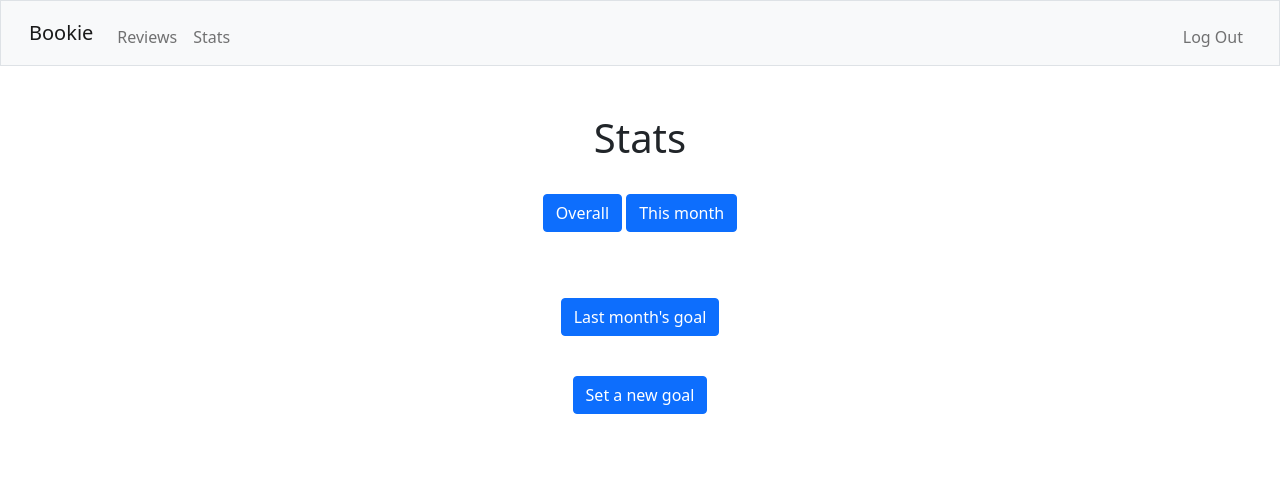
After one commit to sergiulache/cs50project, a Flask app: page /stats in a window 1280 px wide. The commit adds this page. Shown: the top 501 px of the page. Run offline with Flask 2, Linux system fonts and the light colour scheme; a user stored in the database is signed in; some libraries are stand-ins or nearby versions.

Commit message:
stats added, date format modified, todo homepage

```diff
--- a/app.py
+++ b/app.py
@@ -1,12 +1,11 @@
 import os
 
-import jsonify
 from cs50 import SQL
 from flask import Flask, flash, redirect, render_template, request, session
 from flask_session import Session
 from tempfile import mkdtemp
 from werkzeug.security import check_password_hash, generate_password_hash
-from datetime import datetime
+from datetime import datetime, timedelta
 
 from helpers import login_required
 
@@ -44,7 +43,8 @@ def index():
     else:
         # Get user's books
         books = db.execute("SELECT * FROM books WHERE user_id = ?", session["user_id"])
-        return render_template("index.html", books=books)
+        message = "Welcome to Bookie!"
+        return render_template("index.html", books=books, message=message)
 
 
 
@@ -141,9 +141,11 @@ def logout():
 @app.route("/addbook", methods=["GET", "POST"])
 @login_required
 def addbook():
-    """Add book to database"""
+    # get current date and time, no seconds
     now = datetime.now()
-    dt_string = now.strftime("%d/%m/%Y %H:%M:%S")
+    dt_string = now.strftime("%Y-%m-%d %H:%M")
+
+    books = db.execute("SELECT * FROM books WHERE user_id = ?", session["user_id"])
 
     # User reached route via POST (as by submitting a form via POST)
     if request.method == "POST":
@@ -151,13 +153,15 @@ def addbook():
         # Ensure title was submitted
         if not request.form.get("title"):
             # render boostrap toast error
-            return render_template("/", message="Please enter a title")
+            return render_template("index.html", message="Please enter a title", books=books)
 
 
         # Ensure author was submitted
-        elif not request.form.get("author"):
-            return render_template("/", message="Please enter an author")
+        if not request.form.get("author"):
+            return render_template("index.html", message="Please enter an author", books=books)
 
+        if not request.form.get("status"):
+            return render_template("index.html", message="Please select a status", books=books)
         # Get book status
 
         status = request.form['status']
@@ -165,21 +169,22 @@ def addbook():
         # Insert book into database
         db.execute("INSERT INTO books (title, author, date, user_id, status) VALUES (?, ?, ?, ?, ?)", request.form.get("title"), request.form.get("author"), dt_string, session["user_id"], status)
 
-        # Redirect user to home page and send status_list to be shown in index.html
-        return render_template("index.html")
+        # Redirect user to home page
+        books = db.execute("SELECT * FROM books WHERE user_id = ?", session["user_id"])
+        return render_template("index.html", books=books, message="Book added!")
 
     # User reached route via GET (as by clicking a link or via redirect)
     else:
-        return render_template("index.html")
+        return render_template("index.html", books=books)
 
-@app.route("/history", methods=["GET", "POST"])
+@app.route("/reviews", methods=["GET", "POST"])
 @login_required
-def history():
+def reviews():
 
     # Select title, author and date from books table and merge with reviews for the book
     books = db.execute("SELECT books.title, books.author, books.date, reviews.review FROM books JOIN reviews ON books.id = reviews.book_id WHERE books.user_id = ?", session["user_id"])
 
-    return render_template("history.html", books=books)
+    return render_template("reviews.html", books=books)
 
 # route to edit the book based on passed book id
 
@@ -192,15 +197,50 @@ def editbook(book_id):
     # get book details from database
     book_data = db.execute("SELECT * FROM books WHERE id = ?", book_id)
     book = book_data[0]
-    # TODO: book_id is passed, need to show the book details in the form
-    #print(book)
 
     # global variable for remembering which book is being edited
     global editingBookID
     editingBookID = book_id
+
+    # get review from database for the book if it exists
+    review_data = db.execute("SELECT * FROM reviews WHERE book_id = ?", book_id)
+    if len(review_data) != 0:
+        old_review = review_data[0]["review"]
+    else:
+        old_review = ""
     # render the editbook.html template with the current book id and book details
 
-    return render_template("editbook.html", book=book, message=message)
+
+    # get book status from database
+    status = book["status"]
+    if status == "Reading":
+        reading = "selected"
+        read = ""
+        to_read = ""
+        abandoned = ""
+    elif status == "Read":
+        reading = ""
+        read = "selected"
+        to_read = ""
+        abandoned = ""
+    elif status == "To Read":
+        reading = ""
+        read = ""
+        to_read = "selected"
+        abandoned = ""
+    elif status == "Abandoned":
+        reading = ""
+        read = ""
+        to_read = ""
+        abandoned = "selected"
+    else:
+        reading = ""
+        read = ""
+        to_read = ""
+        abandoned = ""
+    print(status)
+
+    return render_template("editbook.html", book=book, message=message, old_review=old_review, reading=reading, read=read, to_read=to_read, abandoned=abandoned)
 
 @app.route("/editbooksave", methods=["GET", "POST"])
 @login_required
@@ -217,8 +257,6 @@ def editbooksave():
         # if no author is entered, show error
         if not request.form.get("author"):
             return render_template("editbook.html", message="Please enter an author", book=book)
-        # verify that author is alphabetical, spaces allowed
-
 
         book_id = editingBookID
         title = request.form.get("title")
@@ -228,15 +266,136 @@ def editbooksave():
         #print(author)
         # update the book details in the database
         db.execute("UPDATE books SET title = ?, author = ?, status = ? WHERE id = ?", title, author, status, book_id)
-        # redirect to the home page
-        book_test = db.execute("SELECT * FROM books WHERE id = ?", book_id)
-        print(book_test)
+
         books = db.execute("SELECT * FROM books WHERE user_id = ?", session["user_id"])
-        return render_template("index.html", books=books)
+
+        # get review text from the form if it exists
+        if request.form.get("review"):
+            review = request.form.get("review")
+            # if the review already exists, update it
+            review_data = db.execute("SELECT * FROM reviews WHERE book_id = ?", book_id)
+            if len(review_data) != 0:
+                db.execute("UPDATE reviews SET review = ? WHERE book_id = ?", review, book_id)
+            # if the review does not exist, insert it
+            else:
+                db.execute("INSERT INTO reviews (book_id, review) VALUES (?, ?)", book_id, review)
+        return render_template("index.html", books=books, message="Book updated!")
     else:
         return render_template("index.html")
 
 
-
+@app.route("/deletebook/<int:book_id>", methods=["GET", "POST"])
+@login_required
+def deletebook(book_id):
+    # delete the book from the database
+    db.execute("DELETE FROM books WHERE id = ?", book_id)
+    # redirect to the index page
+    books = db.execute("SELECT * FROM books WHERE user_id = ?", session["user_id"])
+    return render_template("index.html", books=books, message="Book deleted!")
 # sql command to add a new column to books table with status
 # ALTER TABLE books ADD COLUMN status TEXT DEFAULT 'planned';
+
+
+@app.route("/stats", methods=["GET", "POST"])
+@login_required
+def stats():
+    # get the number of books read, reading, planned and abandoned
+    read = db.execute("SELECT COUNT(*) FROM books WHERE user_id = ? AND status = ?", session["user_id"], "Read")
+    reading = db.execute("SELECT COUNT(*) FROM books WHERE user_id = ? AND status = ?", session["user_id"], "Reading")
+    planned = db.execute("SELECT COUNT(*) FROM books WHERE user_id = ? AND status = ?", session["user_id"], "To Read")
+    abandoned = db.execute("SELECT COUNT(*) FROM books WHERE user_id = ? AND status = ?", session["user_id"], "Abandoned")
+    # get the number of books read, reading and planned
+    read = read[0]["COUNT(*)"]
+    reading = reading[0]["COUNT(*)"]
+    planned = planned[0]["COUNT(*)"]
+    abandoned = abandoned[0]["COUNT(*)"]
+
+    # monthly stats
+    # get current month
+    now = datetime.now()
+    # dictionary for saving monthly stats
+    monthly_stats = {}
+    # get number of books read in the last 30 days
+    read_this_month = db.execute("SELECT COUNT(*) FROM books WHERE user_id = ? AND status = ? AND date >= date('now', '-30 days')", session["user_id"], "Read")
+    read_this_month = read_this_month[0]["COUNT(*)"]
+    monthly_stats["read_this_month"] = read_this_month
+    # get number of books reading in the last 30 days
+    reading_this_month = db.execute("SELECT COUNT(*) FROM books WHERE user_id = ? AND status = ? AND date >= date('now', '-30 days')", session["user_id"], "Reading")
+    reading_this_month = reading_this_month[0]["COUNT(*)"]
+    monthly_stats["reading_this_month"] = reading_this_month
+    # get number of books planned in the last 30 days
+    planned_this_month = db.execute("SELECT COUNT(*) FROM books WHERE user_id = ? AND status = ? AND date >= date('now', '-30 days')", session["user_id"], "To Read")
+    planned_this_month = planned_this_month[0]["COUNT(*)"]
+    monthly_stats["planned_this_month"] = planned_this_month
+    # get number of books abandoned in the last 30 days
+    abandoned_this_month = db.execute("SELECT COUNT(*) FROM books WHERE user_id = ? AND status = ? AND date >= date('now', '-30 days')", session["user_id"], "Abandoned")
+    abandoned_this_month = abandoned_this_month[0]["COUNT(*)"]
+    monthly_stats["abandoned_this_month"] = abandoned_this_month
+    # get total number of books in the last 30 days
+    total_this_month = db.execute("SELECT COUNT(*) FROM books WHERE user_id = ? AND date >= date('now', '-30 days')", session["user_id"])
+    total_this_month = total_this_month[0]["COUNT(*)"]
+    monthly_stats["total_this_month"] = total_this_month
+
+
+    print("read: ", read)
+    print("reading: ", reading)
+    print("planned: ", planned)
+    print("abandoned: ", abandoned)
+
+
+
+    # get the number of books read, reading and planned
+    total = read + reading + planned + abandoned
+    # calculate the percentage of books read, reading and planned
+    read_percent = round(read / total * 100)
+    reading_percent = round(reading / total * 100)
+    planned_percent = round(planned / total * 100)
+    abandoned_percent = round(abandoned / total * 100)
+
+
+
+
+    message_goals = "No goal set yet"
+    goal = 0
+    # get the goal
+    goal_data = db.execute("SELECT * FROM goals WHERE user_id = ?", session["user_id"])
+    if len(goal_data) != 0:
+        goal = goal_data[0]["goal"]
+        # calculate the percentage of books read, reading and planned
+        goal_percent = round(int(read_this_month) / int(goal) * 100)
+        print("goal percent: ", goal_percent)
+        message_goals = str(read_this_month) + "/" + str(goal)
+    else:
+        goal_percent = 0
+        message_goals = "No goal set yet"
+
+
+
+    # render the stats.html template with the stats
+    return render_template("stats.html", read=read, reading=reading, planned=planned, read_percent=read_percent, reading_percent=reading_percent, planned_percent=planned_percent, abandoned_percent=abandoned_percent, abandoned=abandoned, total=total, monthly_stats=monthly_stats, message_goals=message_goals, goal_percent=goal_percent)
+
+@app.route("/setgoal", methods=["GET", "POST"])
+@login_required
+def setgoal():
+    # get the goal
+    if request.form.get("goal"):
+        goal = request.form.get("goal")
+        # if the goal already exists, update it
+        goal_data = db.execute("SELECT * FROM goals WHERE user_id = ?", session["user_id"])
+        if len(goal_data) != 0:
+            now = datetime.now()
+            date = now.strftime("%Y-%m-%d")
+            # update goals with the new goal and date
+            db.execute("UPDATE goals SET goal = ?, date = ? WHERE user_id = ?", goal, date, session["user_id"])
+
+        # if the goal does not exist, insert it
+        else:
+            # get today's date
+            now = datetime.now()
+            date = now.strftime("%Y-%m-%d")
+
+            db.execute("INSERT INTO goals (user_id, goal, date) VALUES (?, ?, ?)", session["user_id"], goal, date)
+        # redirect to the stats page
+        return redirect("/stats")
+    else:
+        return render_template("setgoal.html")
--- a/templates/index.html
+++ b/templates/index.html
@@ -5,7 +5,8 @@ Welcome
 {% endblock %}
 
 {% block main %}
-<h1>Welcome</h1>
+<h1>{{message}}</h1>
+<br>
 <!-- display all books in a table-->
 <table class="table table-striped">
     <thead>
@@ -61,7 +62,7 @@ Welcome
                     margin-right: auto;">
                     <option value="Read">Read</option>
                     <option value="Reading">Reading</option>
-                    <option value="To read">To read</option>
+                    <option value="To Read">To Read</option>
                     <option value="Abandoned">Abandoned</option>
                 </select>
                 <br>
--- a/templates/layout.html
+++ b/templates/layout.html
@@ -5,6 +5,17 @@
         <meta charset="UTF-8">
         <meta name="viewport" content="width=device-width, initial-scale=1.0">
         <title>{% block title %}{% endblock %}</title>
+        <link rel="stylesheet" href="https://cdn.jsdelivr.net/npm/bootstrap@4.0.0/dist/css/bootstrap.min.css"
+            integrity="sha384-Gn5384xqQ1aoWXA+058RXPxPg6fy4IWvTNh0E263XmFcJlSAwiGgFAW/dAiS6JXm" crossorigin="anonymous">
+        <script src="https://code.jquery.com/jquery-3.2.1.slim.min.js"
+            integrity="sha384-KJ3o2DKtIkvYIK3UENzmM7KCkRr/rE9/Qpg6aAZGJwFDMVNA/GpGFF93hXpG5KkN"
+            crossorigin="anonymous"></script>
+        <script src="https://cdn.jsdelivr.net/npm/popper.js@1.12.9/dist/umd/popper.min.js"
+            integrity="sha384-ApNbgh9B+Y1QKtv3Rn7W3mgPxhU9K/ScQsAP7hUibX39j7fakFPskvXusvfa0b4Q"
+            crossorigin="anonymous"></script>
+        <script src="https://cdn.jsdelivr.net/npm/bootstrap@4.0.0/dist/js/bootstrap.min.js"
+            integrity="sha384-JZR6Spejh4U02d8jOt6vLEHfe/JQGiRRSQQxSfFWpi1MquVdAyjUar5+76PVCmYl"
+            crossorigin="anonymous"></script>
         <link rel="stylesheet" href="https://stackpath.bootstrapcdn.com/bootstrap/4.5.2/css/bootstrap.min.css"
             integrity="sha384-JcKb8q3iqJ61gNV9KGb8thSsNjpSL0n8PARn9HuZOnIxN0hoP+VmmDGMN5t9UJ0Z" crossorigin="anonymous">
         <link crossorigin="anonymous" href="https://cdn.jsdelivr.net/npm/bootstrap@5.1.3/dist/css/bootstrap.min.css"
@@ -29,8 +40,8 @@
                 <div class="collapse navbar-collapse" id="navbar">
                     {% if session["user_id"] %}
                     <ul class="navbar-nav me-auto mt-2">
-                        <li class="nav-item"><a class="nav-link" href="/addbook">Add Book</a></li>
-                        <li class="nav-item"><a class="nav-link" href="/history">History</a></li>
+                        <li class="nav-item"><a class="nav-link" href="/reviews">Reviews</a></li>
+                        <li class="nav-item"><a class="nav-link" href="/stats">Stats</a></li>
                     </ul>
                     <ul class="navbar-nav ms-auto mt-2">
                         <li class="nav-item"><a class="nav-link" href="/logout">Log Out</a></li>
--- a/templates/history.html
+++ b/templates/reviews.html
@@ -1,11 +1,11 @@
 {% extends "layout.html" %}
 {% block title %}
-History
+Reviews
 {% endblock %}
 {% block main %}
 
 <body>
-    <h1 class="text-center">History</h1>
+    <h1 class="text-center">Reviews</h1>
     <br>
     <table class="table">
         <thead>
@@ -13,7 +13,7 @@ History
                 <th scope="col">Title</th>
                 <th scope="col">Author</th>
                 <th scope="col">Review</th>
-                <th scope="col">Date</th>
+                <th scope="col">Date added</th>
             </tr>
         </thead>
         <tbody>
--- /dev/null
+++ b/templates/stats.html
@@ -0,0 +1,107 @@
+{% extends "layout.html" %}
+
+{% block title %}
+Stats
+{% endblock %}
+
+{% block main %}
+
+<body>
+    <h1 class="text-center">Stats</h1>
+    <br>
+    <!-- overall -->
+    <p>
+        <a class="btn btn-primary" data-toggle="collapse" href="#multiCollapseOverall" role="button"
+            aria-expanded="false" aria-controls="multiCollapseOverall">
+            Overall
+        </a>
+        <button class="btn btn-primary" type="button" data-toggle="collapse" data-target="#multiCollapseMonth"
+            aria-expanded="false" aria-controls="multiCollapseMonth">
+            This month
+        </button>
+    </p>
+    <div class=row">
+        <div class="col">
+            <div class="multi-collapse text-center center collapse" id="multiCollapseOverall">
+                <div class="card card-body text-center center">
+                    <div class="mb-3 text-center center">
+                        <h5> Total number of books: {{total}}.</h5>
+                        <br>
+                        <p> Currently reading {{reading}} books.</p>
+                        <p> Finished reading {{read}} books.</p>
+                        <p> You've abandoned {{abandoned}} books.</p>
+                        <p> You've also planned {{planned}} books for later.</p>
+                    </div>
+                </div>
+            </div>
+        </div>
+        <br>
+        <!-- this month only -->
+        <div class="col">
+            <div class="collapse multi-collapse" id="multiCollapseMonth">
+                <div class="card card-body text-center center">
+                    <div class="mb-3 text-center center">
+
+                        <h5> Total number of books: {{monthly_stats["total_this_month"]}}.</h5>
+                        <br>
+                        <p> Currently reading {{monthly_stats["reading_this_month"]}} books.</p>
+                        <p> Finished reading {{monthly_stats["read_this_month"]}} books.</p>
+                        <p> You've abandoned {{monthly_stats["abandoned_this_month"]}} books.</p>
+                        <p> You've also planned {{monthly_stats["planned_this_month"]}} books for later.</p>
+                    </div>
+                </div>
+            </div>
+        </div>
+    </div>
+    <br>
+    <!-- last month's goal -->
+    <p>
+        <a class="btn btn-primary" data-toggle="collapse" href="#collapseGoal" role="button" aria-expanded="false"
+            aria-controls="collapseGoal">
+            Last month's goal
+        </a>
+    </p>
+
+    <div class="collapse text-center center" id="collapseGoal">
+        <div class="card card-body text-center center" style="max-width:550px;  margin-left: auto;
+                    margin-right: auto;">
+            <div class="mb-3 text-center center">
+                <div class="progress">
+                    <div class="progress-bar progress-bar-striped bg-info" role="progressbar" aria-valuenow="21"
+                        style='width: {{goal_percent}}%' aria-valuemin="0" aria-valuemax="100">
+                    </div>
+                </div>
+                <br>
+                <h5> So far you've read: {{message_goals}} </h5>
+            </div>
+        </div>
+    </div>
+    <br>
+    <!-- set goal for next month-->
+    <button class="btn btn-primary" type="button" data-bs-toggle="collapse" data-bs-target="#collapseGoal"
+        aria-expanded="false" aria-controls="collapseGoal">
+        Set a new goal
+    </button>
+    </p>
+    <div class="collapse text-center center" id="collapseGoal">
+        <div class="card card-body text-center center">
+            <div class="mb-3 text-center center">
+                <form action="/setgoal" method="post">
+                    <input autocomplete="off" autofocus class="form-control mx-auto w-auto" id="goal" name="goal"
+                        placeholder="Number of books" type="number">
+                    <br>
+                    <button class="btn btn-primary" type="submit">
+                        Set goal
+                    </button>
+                </form>
+            </div>
+        </div>
+    </div>
+    <br>
+
+
+
+
+
+</body>
+{% endblock %}
```
Also changed, not shown: templates/editbook.html (+24 -4 lines), bookie.db, 2 other files.
